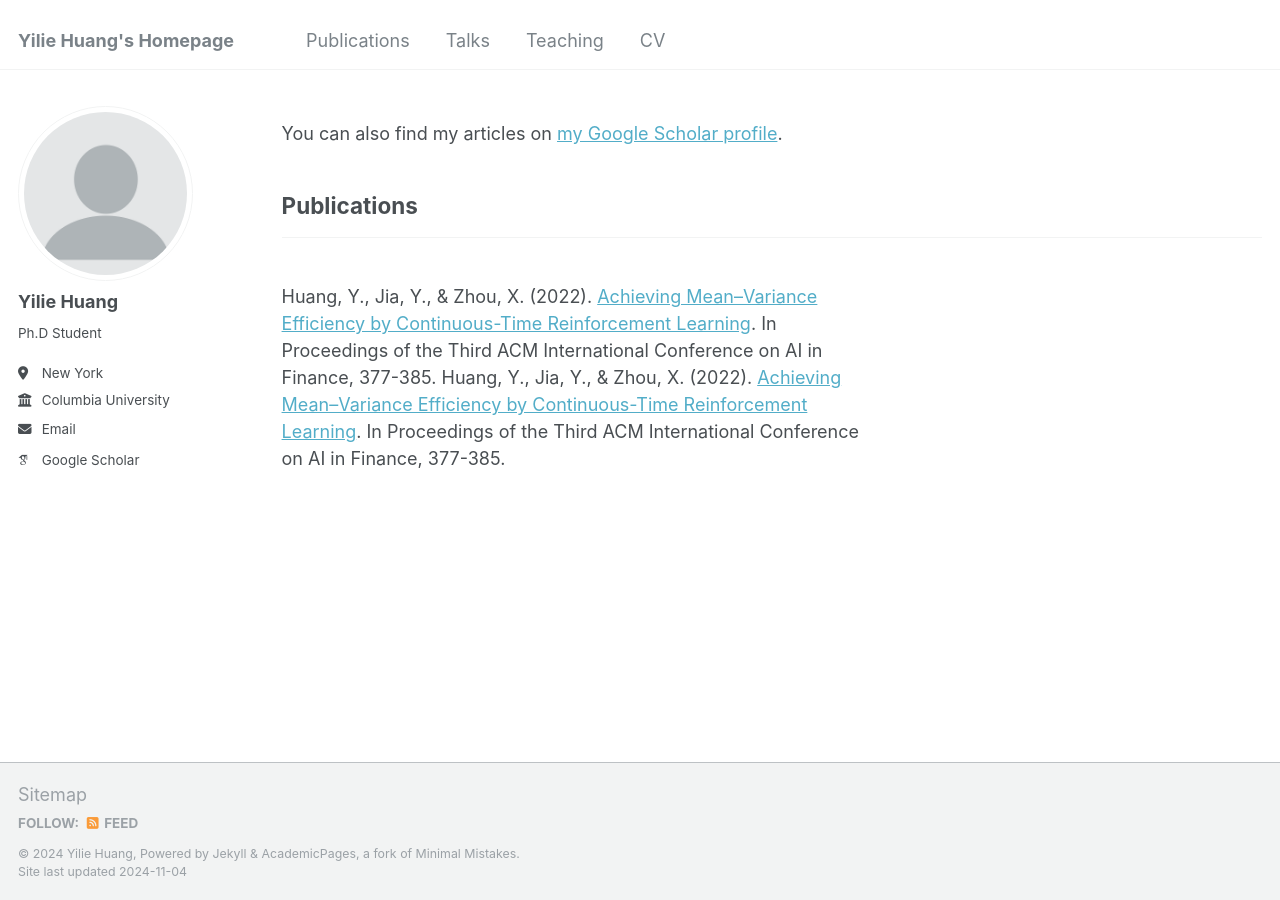
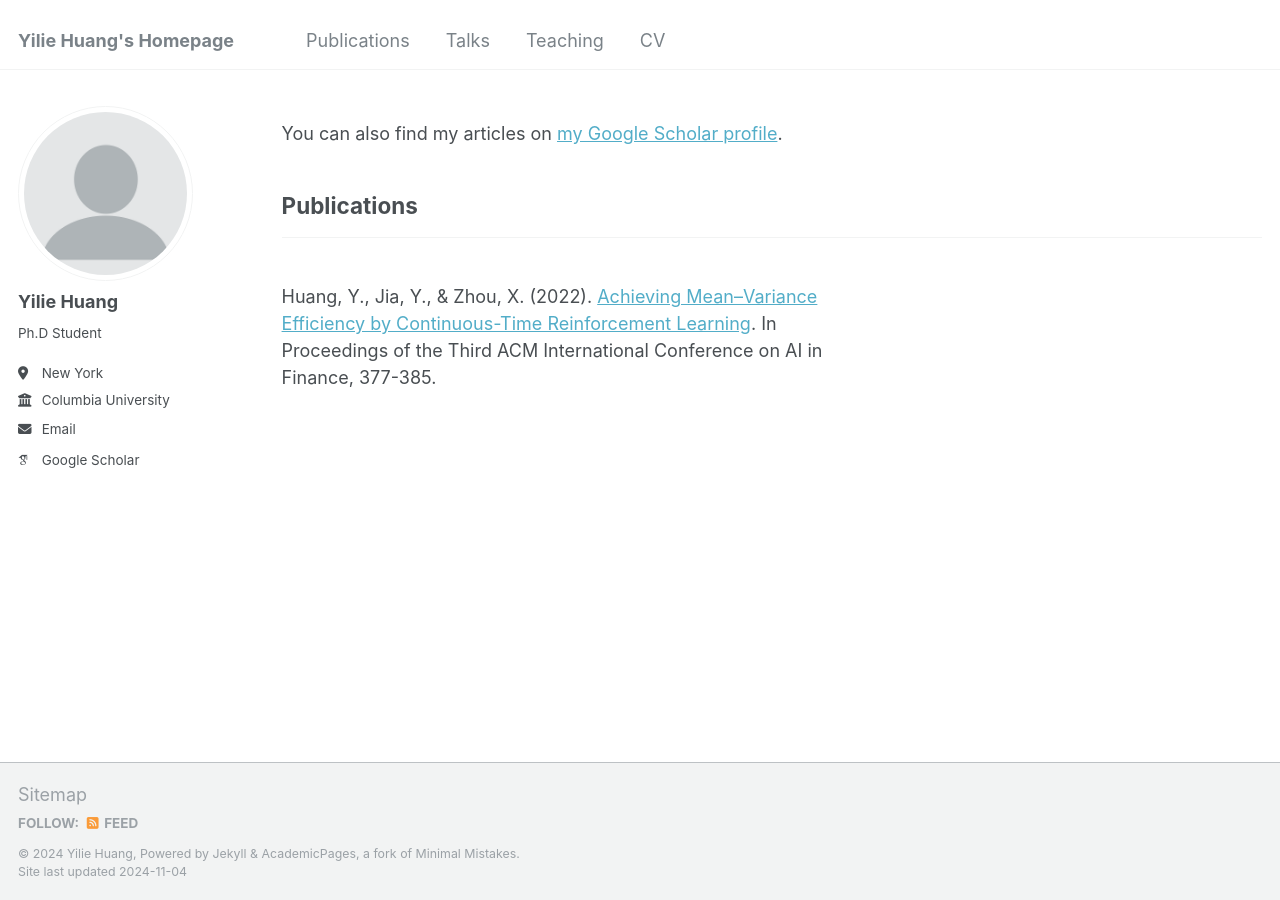
Before and after one commit to yiliehuang/yiliehuang.github.io, a Jekyll site: the page built from _pages/publications.html, in a window 1280 px wide. Built offline with Jekyll 4.4.1, drawn with Linux system fonts in a browser that asks for light colours; some web fonts are replaced.

Commit message:
Update publications.md

```diff
--- a/_publications/publications.md
+++ b/_publications/publications.md
@@ -2,8 +2,7 @@
 collection: publications
 category: publications
 permalink: publication/publications
-excerpt: 'Huang, Y., Jia, Y., & Zhou, X. (2022). [Achieving Mean–Variance Efficiency by Continuous-Time Reinforcement Learning](https://www.columbia.edu/~xz2574/download/HJZ2.pdf). In Proceedings of the Third ACM International Conference on AI in Finance, 377-385.
-Huang, Y., Jia, Y., & Zhou, X. (2022). [Achieving Mean–Variance Efficiency by Continuous-Time Reinforcement Learning](https://www.columbia.edu/~xz2574/download/HJZ2.pdf). In Proceedings of the Third ACM International Conference on AI in Finance, 377-385.'
+#excerpt: 'Huang, Y., Jia, Y., & Zhou, X. (2022). [Achieving Mean–Variance Efficiency by Continuous-Time Reinforcement Learning](https://www.columbia.edu/~xz2574/download/HJZ2.pdf). In #Proceedings of the Third ACM International Conference on AI in Finance, 377-385.'
 ---
 
 Huang, Y., Jia, Y., & Zhou, X. (2022). [Achieving Mean–Variance Efficiency by Continuous-Time Reinforcement Learning](https://www.columbia.edu/~xz2574/download/HJZ2.pdf). In Proceedings of the Third ACM International Conference on AI in Finance, 377-385.
```
